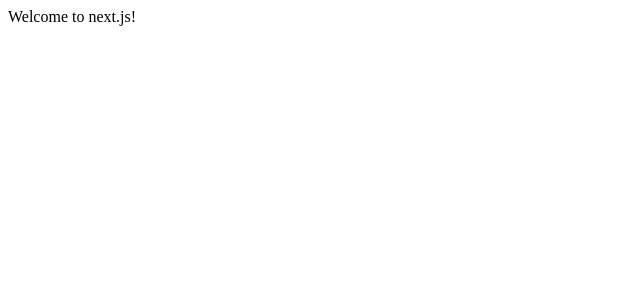
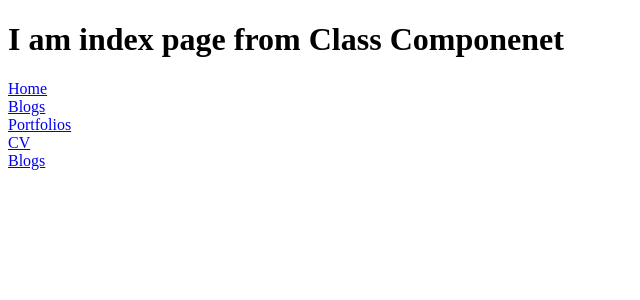
Before and after one commit to uthrul/Next_js_Portfolio, a Next.js app: page / in a window 1280 px wide. Shown: the top 300 px of the page, without its empty margins (0-640 px from the left). Built offline with nearby package versions, Linux system fonts and the light colour scheme.

Commit message:
first navigation between page

```diff
--- a/pages/index.js
+++ b/pages/index.js
@@ -1,5 +1,22 @@
-function Home() {
-    return <div>Welcome to next.js!</div>
+import React from 'react';
+
+
+class Index extends React.Component {
+
+    render() {
+        return (
+            <div>
+                <h1>I am index page from Class Componenet</h1>
+                <a href="/index">Home</a> <br/>
+                <a href="/blogs">Blogs</a> <br />
+                <a href="/portfolios">Portfolios</a> <br />
+                <a href="/cv">CV</a> <br/>
+                <a href="/blogs">Blogs</a> <br />
+
+            </div>
+        )
+    }
 }
 
-export default Home
+
+export default Index;
```
Also changed, not shown: pages/about.js (added, +14 -0 lines), pages/blogs.js (added, +14 -0 lines), pages/cv.js (added, +14 -0 lines), pages/portfolios.js (added, +14 -0 lines).
